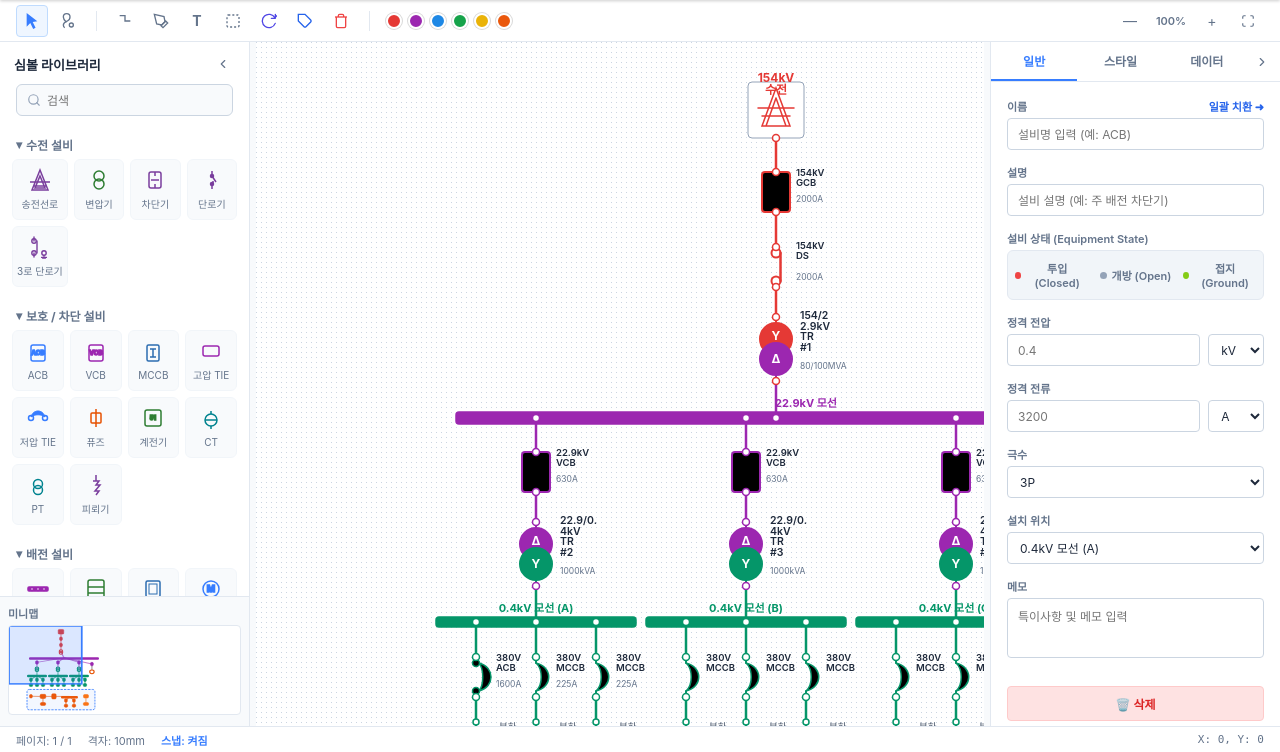
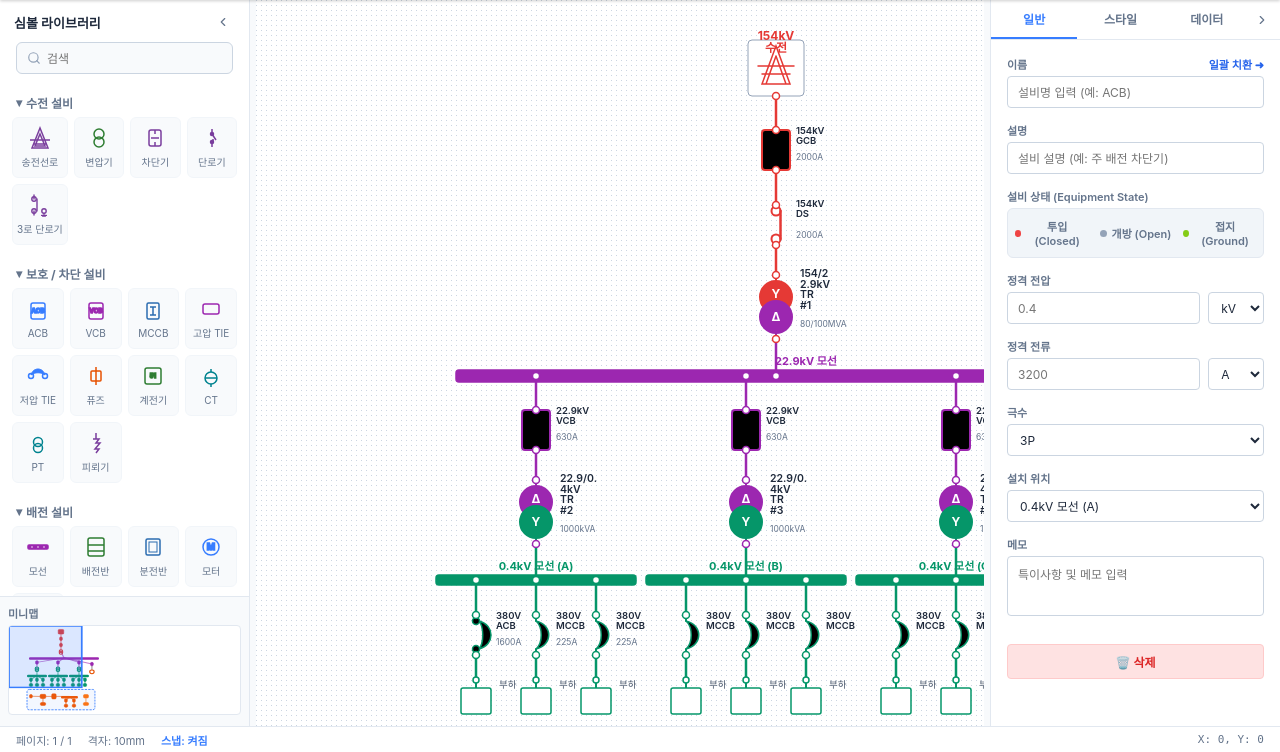
Before and after one commit to mate12321-cyber/electric, a Django app: page / in a window 1280 px wide. Shown: the part 48-800 px from the top of the page. Run offline with Django 5.2, Linux system fonts and the light colour scheme; data comes from the database, SQL or seed files in the repository.

Commit message:
feat(ui): 상단 고정 툴바 제거 및 'T' 키 컴팩트 팝업 툴바 토글 & 줌 배율 토스트 알림 구현
- 화면 상단 고정 sld-toolbar 제거 및 캔버스 수직 작업 영역 확장(calc(100vh - 74px))
- 줌 레벨 변경 시 우측 하단 토스트 메시지(showToast)를 통해 배율 실시간 안내
- 'T' 키(한글 'ㅅ', 'ㅆ' 지원) 입력 시 Glassmorphism 디자인의 컴팩트 팝업 툴바 토글
- Esc 키, 닫기 버튼(✕), 팝업 외부 클릭 시 툴바 자동 닫기 구현
- sld/ 및 docs/ 전체 정적 파일 및 템플릿 완벽 동기화

```diff
--- a/sld/static/css/sld_styles.css
+++ b/sld/static/css/sld_styles.css
@@ -204,34 +204,58 @@ a,
   font-weight: bold;
 }
 
-/* Secondary Canvas Toolbar */
+/* Floating Compact Toolbar (Popup Mode - Toggled via 'T' Key) */
 .sld-toolbar {
-  height: 42px;
-  background: #ffffff;
-  border-bottom: 1px solid var(--border-color);
+  position: fixed;
+  top: 58px;
+  left: 50%;
+  transform: translateX(-50%) translateY(-10px) scale(0.96);
+  background: rgba(255, 255, 255, 0.96);
+  backdrop-filter: blur(12px);
+  -webkit-backdrop-filter: blur(12px);
+  border: 1px solid #cbd5e1;
+  border-radius: 8px;
+  box-shadow:
+    0 10px 25px -4px rgba(0, 0, 0, 0.16),
+    0 4px 10px -2px rgba(0, 0, 0, 0.08);
+  display: none;
+  align-items: center;
+  justify-content: center;
+  gap: 4px;
+  padding: 4px 8px;
+  height: 38px;
+  z-index: 1000;
+  opacity: 0;
+  pointer-events: none;
+  transition:
+    opacity 0.18s cubic-bezier(0.16, 1, 0.3, 1),
+    transform 0.18s cubic-bezier(0.16, 1, 0.3, 1);
+  user-select: none;
+}
+
+.sld-toolbar.show {
   display: flex;
-  align-items: center;
-  justify-content: space-between;
-  padding: 0 16px;
-  z-index: 40;
+  opacity: 1;
+  pointer-events: auto;
+  transform: translateX(-50%) translateY(0) scale(1);
 }
 
 .sld-tool-group {
   display: flex;
   align-items: center;
-  gap: 4px;
+  gap: 2px;
 }
 
 .sld-tool-divider {
   width: 1px;
-  height: 20px;
-  background-color: var(--border-color);
-  margin: 0 8px;
+  height: 18px;
+  background-color: #e2e8f0;
+  margin: 0 4px;
 }
 
 .tool-btn {
-  width: 32px;
-  height: 32px;
+  width: 28px;
+  height: 28px;
   border-radius: 4px;
   display: flex;
   align-items: center;
@@ -240,13 +264,14 @@ a,
   background: transparent;
   color: var(--text-secondary);
   cursor: pointer;
-  transition: all 0.15s;
-  font-size: 14px;
+  transition: all 0.15s ease;
+  font-size: 13px;
 }
 
 .tool-btn:hover {
   background: #f1f5f9;
   color: var(--text-primary);
+  border-color: #cbd5e1;
 }
 
 .tool-btn.active {
@@ -256,8 +281,8 @@ a,
 }
 
 .palette-color-dot {
-  width: 16px;
-  height: 16px;
+  width: 14px;
+  height: 14px;
   border-radius: 50%;
   cursor: pointer;
   border: 2px solid #ffffff;
@@ -277,7 +302,7 @@ a,
   display: flex;
   position: relative;
   overflow: hidden;
-  height: calc(100vh - 48px - 42px - 26px);
+  height: calc(100vh - 48px - 26px);
 }
 
 /* Left Sidebar - Symbol Library */
--- a/sld/static/js/ui/KeyboardManager.js
+++ b/sld/static/js/ui/KeyboardManager.js
@@ -33,7 +33,22 @@ class KeyboardManager {
 
       // 1. Tool shortcut keys & Ground state shortcut (without modifier keys)
       if (!isCtrlOrMeta && !e.altKey) {
-        if (isKey("KeyV", "v", ["ㅍ"])) {
+        if (isKey("KeyT", "t", ["ㅅ", "ㅆ"])) {
+          e.preventDefault();
+          if (this.editor.toolbarManager) {
+            this.editor.toolbarManager.toggleToolbarPopup();
+          }
+          return;
+        } else if (code === "Escape" || e.key === "Escape") {
+          const toolbar = document.querySelector(".sld-toolbar");
+          if (toolbar && toolbar.classList.contains("show")) {
+            e.preventDefault();
+            if (this.editor.toolbarManager) {
+              this.editor.toolbarManager.closeToolbarPopup();
+            }
+            return;
+          }
+        } else if (isKey("KeyV", "v", ["ㅍ"])) {
           this.editor.setActiveTool("select");
           this.editor.showToast("선택 도구 (V)");
           return;
--- a/sld/templates/sld/partials/toolbar.html
+++ b/sld/templates/sld/partials/toolbar.html
@@ -175,17 +175,6 @@
     <button class="tool-btn" id="btn-zoom-out" title="축소 (-)">
       <span>—</span>
     </button>
-    <span
-      id="zoom-percentage"
-      style="
-        font-size: 11px;
-        font-weight: 600;
-        min-width: 42px;
-        text-align: center;
-        color: var(--text-secondary);
-      "
-      >100%</span
-    >
     <button class="tool-btn" id="btn-zoom-in" title="확대 (+)">
       <span>+</span>
     </button>
@@ -207,5 +196,14 @@
         />
       </svg>
     </button>
+    <div class="sld-tool-divider"></div>
+    <button
+      class="tool-btn"
+      id="btn-close-toolbar-popup"
+      title="툴바 닫기 (T 또는 Esc)"
+      style="color: #94a3b8; font-weight: bold; font-size: 13px;"
+    >
+      ✕
+    </button>
   </div>
 </div>
```
Also changed, not shown: docs/index.html (+9 -11 lines), docs/static/css/sld_styles.css (+44 -19 lines), docs/static/js/ui/KeyboardManager.js (+16 -1 lines), docs/static/js/ui/ToolbarManager.js (+51 -0 lines), sld/static/js/ui/ToolbarManager.js (+51 -0 lines).
